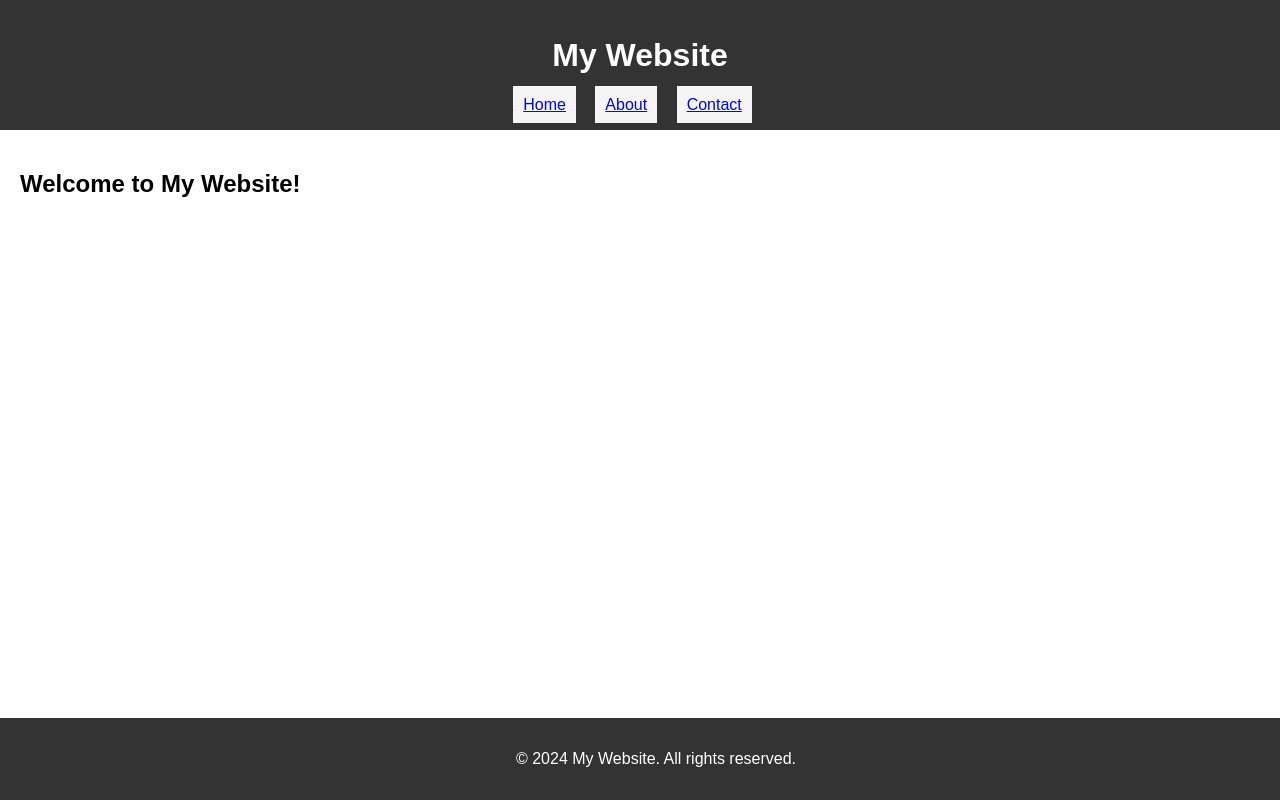
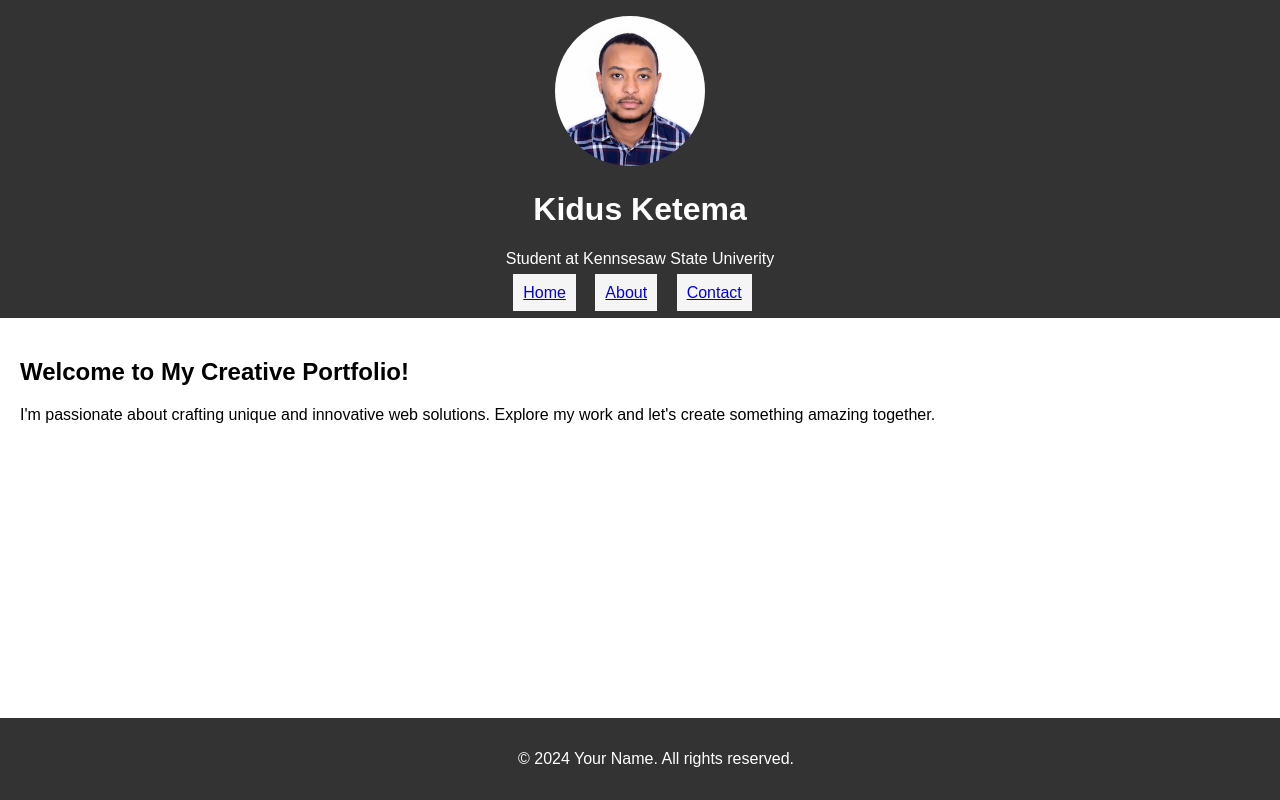
Before and after one commit to ketemakidus/Project-Milestone-1, a plain HTML site: page index.html in a window 1280 px wide. Drawn offline with Linux system fonts and the light colour scheme.

Commit message:
secound commit

```diff
--- a/index.html
+++ b/index.html
@@ -9,34 +9,44 @@
     <link rel="stylesheet" href="styles.css">
 
     <!-- Set the title of the website -->
-    <title>My Website</title>
+    <title>Your Name - Creative Portfolio</title>
 </head>
 <body>
     <!-- Header section containing the website title and navigation menu -->
     <header>
-        <h1>My Website</h1>
-        <nav>
-            <ul>
-                <!-- Navigation links to different pages -->
-                <li><a href="index.html">Home</a></li>
-                <li><a href="about.html">About</a></li>
-                <li><a href="contact.html">Contact</a></li>
-            </ul>
-        </nav>
+        <div class="header-container">
+            <img src="./photo1685737688.jpeg" alt="my Profile Picture" id="profile-picture">
+            <h1>Kidus Ketema</h1>
+            <p>Student at Kennsesaw State Univerity </p>
+
+            <!-- Navigation menu with updated links -->
+            <nav>
+                <ul>
+                    <li><a href="./index.html">Home</a></li>
+                    <li><a href="./about.html">About</a></li>
+                    <li><a href="./contact.html">Contact</a></li>
+                </ul>
+            </nav>
+        </div>
     </header>
 
     <!-- Main content section -->
     <main>
         <!-- Section with the id "home" -->
         <section id="home">
-            <h2>Welcome to My Website!</h2>
-            <!-- Content specific to the home section goes here -->
+            <div class="welcome-container">
+                <h2>Welcome to My Creative Portfolio!</h2>
+                <p>I'm passionate about crafting unique and innovative web solutions. Explore my work and let's create something amazing together.</p>
+            </div>
         </section>
+
+        <!-- Additional sections for about, portfolio, and contact can be added -->
+
     </main>
 
     <!-- Footer section with copyright information -->
     <footer>
-        <p>&copy; 2024 My Website. All rights reserved.</p>
+        <p>&copy; 2024 Your Name. All rights reserved.</p>
     </footer>
 
     <!-- Include external JavaScript file -->
```
Also changed, not shown: about.html (+0 -2 lines).
